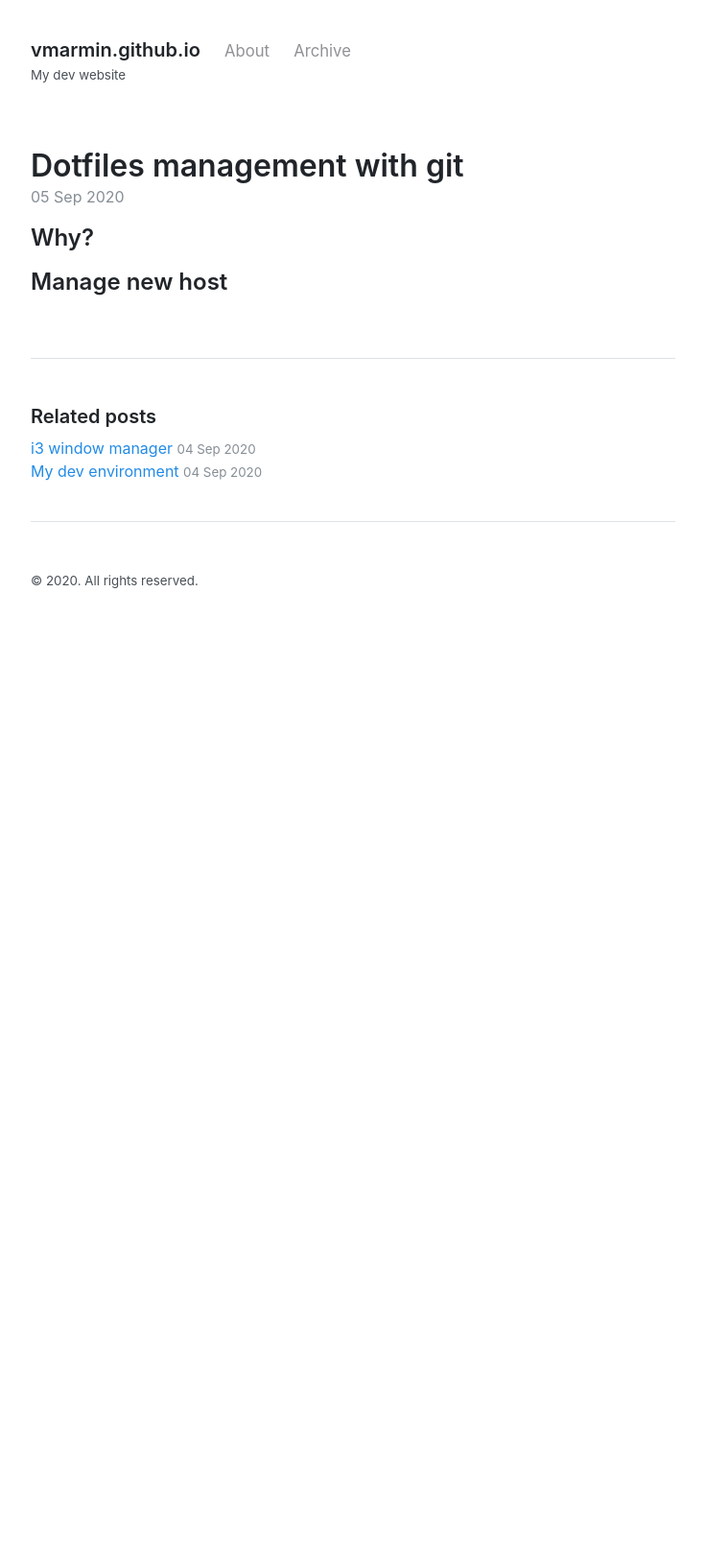
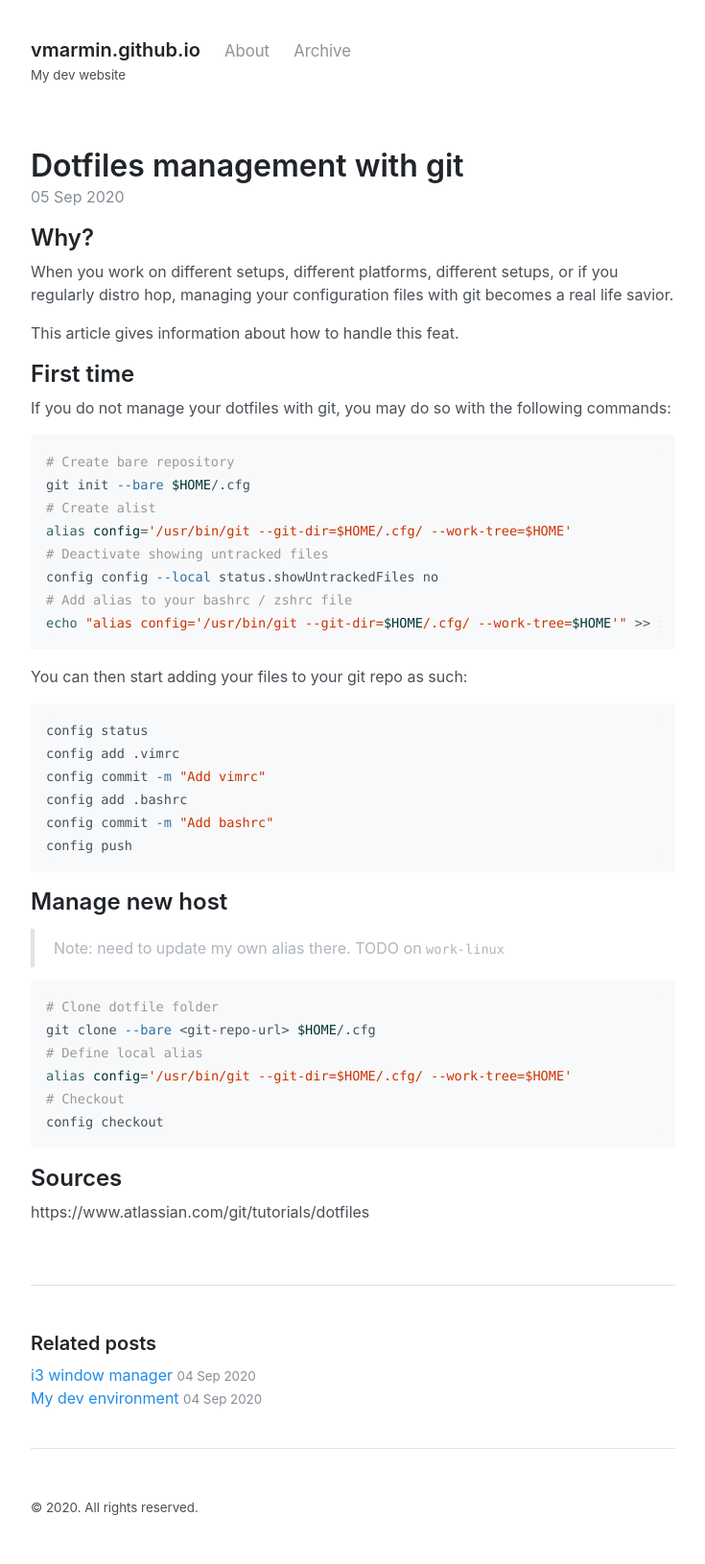
Before and after one commit to vmarmin/vmarmin.github.io, a Jekyll site: the page built from _posts/2020-09-05-dotfile-git-management.md, in a window 1280 px wide. Shown: the whole page at 96% size, without its empty margins (272-1007 px from the left). Built offline with Jekyll 4.4.1, drawn with Linux system fonts in a browser that asks for light colours; before the commit the page ends 900 px from its top, so only the background shows below that.

Commit message:
(blog): dotfile management

````diff
--- a/_posts/2020-09-05-dotfile-git-management.md
+++ b/_posts/2020-09-05-dotfile-git-management.md
@@ -6,4 +6,52 @@ tags: dotfile config git linux
 
 ## Why?
 
+When you work on different setups, different platforms, different setups, or if
+you regularly distro hop, managing your configuration files with git becomes a
+real life savior.
+
+This article gives information about how to handle this feat.
+
+## First time
+
+If you do not manage your dotfiles with git, you may do so with the following
+commands:
+
+```sh
+# Create bare repository
+git init --bare $HOME/.cfg
+# Create alist
+alias config='/usr/bin/git --git-dir=$HOME/.cfg/ --work-tree=$HOME'
+# Deactivate showing untracked files
+config config --local status.showUntrackedFiles no
+# Add alias to your bashrc / zshrc file
+echo "alias config='/usr/bin/git --git-dir=$HOME/.cfg/ --work-tree=$HOME'" >> $HOME/.zshrc
+```
+
+You can then start adding your files to your git repo as such:
+
+```sh
+config status
+config add .vimrc
+config commit -m "Add vimrc"
+config add .bashrc
+config commit -m "Add bashrc"
+config push
+```
+
 ## Manage new host
+
+> Note: need to update my own alias there. TODO on `work-linux`
+
+```sh
+# Clone dotfile folder
+git clone --bare <git-repo-url> $HOME/.cfg
+# Define local alias
+alias config='/usr/bin/git --git-dir=$HOME/.cfg/ --work-tree=$HOME'
+# Checkout
+config checkout
+```
+
+## Sources
+
+https://www.atlassian.com/git/tutorials/dotfiles
````
